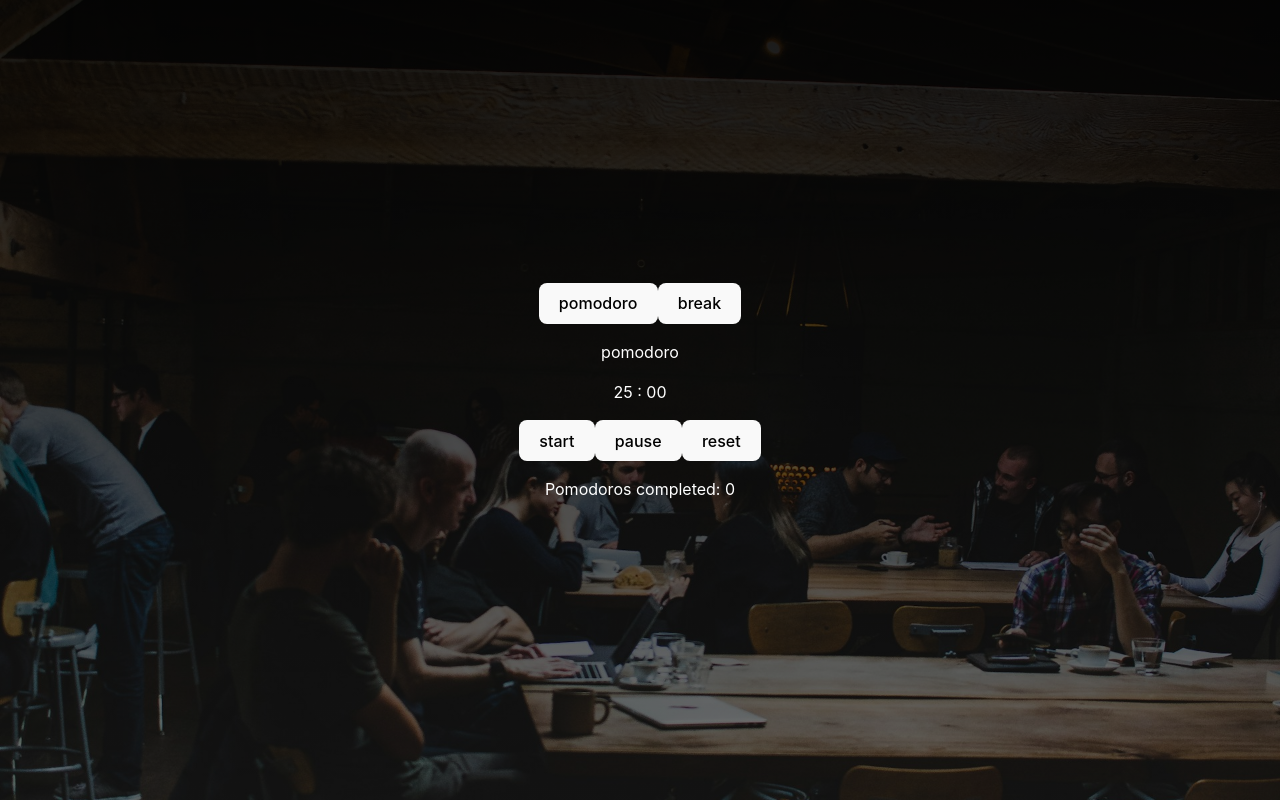
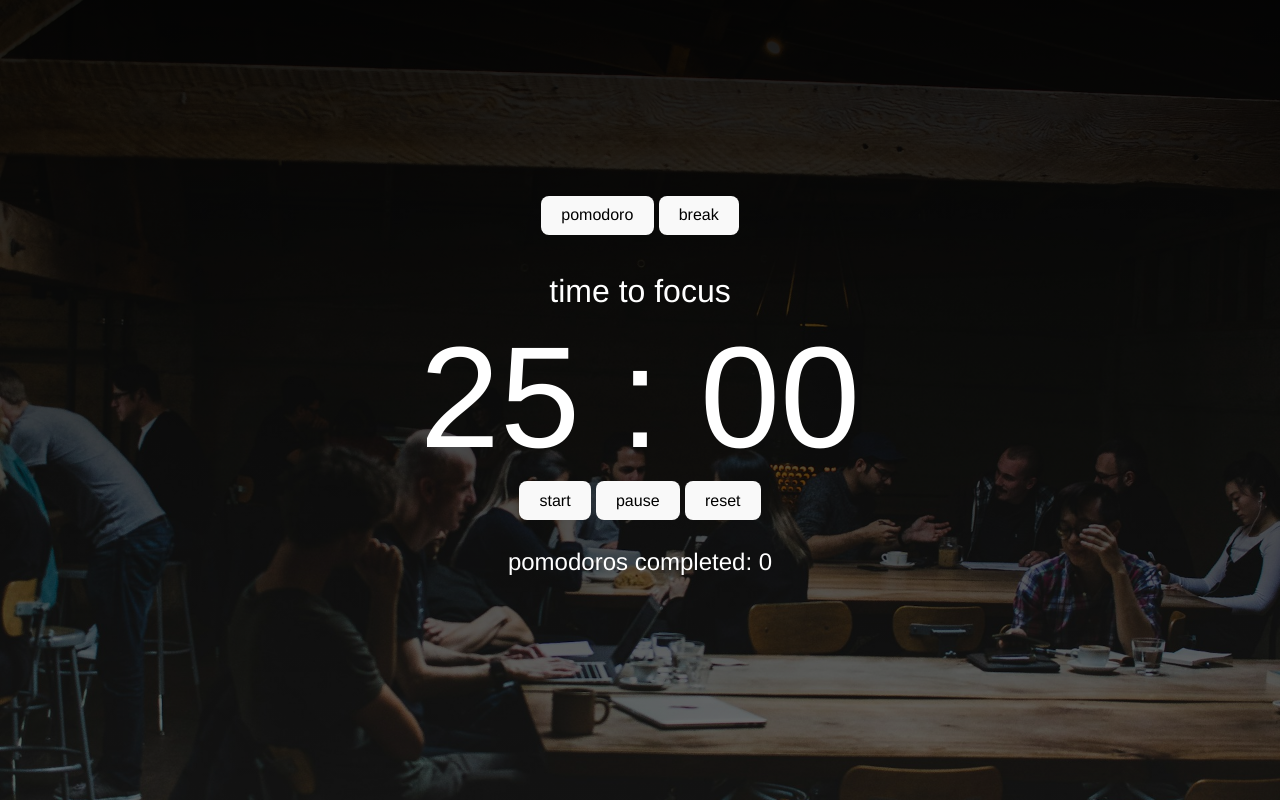
Before and after one commit to alexhippo/cafe-pomodoro, a React (Vite) app: page / in a window 1280 px wide. Built offline with nearby package versions, Linux system fonts and the light colour scheme.

Commit message:
Align layout according to design

```diff
--- a/src/App.tsx
+++ b/src/App.tsx
@@ -74,9 +74,12 @@ function App() {
 
   return (
     <>
+      <div className="controls">
         <button onClick={() => { handleTypeClick('pomodoro'); }}>pomodoro</button>
         <button onClick={() => { handleTypeClick('break'); }}>break</button>
+      </div>
       <Timer type={timerType} time={time} />
+      <div className="controls">
         <button onClick={() => {
           handleStartClick();
         }}>
@@ -92,6 +95,7 @@ function App() {
         }}>
           reset
         </button>
+      </div>
       <RoundsDisplay rounds={numberOfRounds} />
     </>
   )
--- a/src/components/RoundsDisplay.tsx
+++ b/src/components/RoundsDisplay.tsx
@@ -7,7 +7,7 @@ type RoundsDisplayProps = {
 const RoundsDisplay: React.FunctionComponent<RoundsDisplayProps> = (props: RoundsDisplayProps) => {
   const { rounds } = props;
   return (
-    <p>Pomodoros completed: {rounds}</p>
+    <p className="rounds">pomodoros completed: {rounds}</p>
   )
 }
 
--- a/src/components/Timer.tsx
+++ b/src/components/Timer.tsx
@@ -10,10 +10,17 @@ type TimerProps = {
 const Timer: React.FunctionComponent<TimerProps> = (props: TimerProps) => {
   const { type, time } = props;
 
+  const typeMap = {
+    pomodoro: 'time to focus',
+    break: 'take a break',
+  }
+
   return (
     <>
-      <p>{type}</p>
-      <p>{Math.floor(time / 60).toString().padStart(2, '0')} : {Math.floor(time % 60).toString().padStart(2, '0')}</p>
+      <p className="type">{typeMap[type]}</p>
+      <div className="timer">
+        <span>{Math.floor(time / 60).toString().padStart(2, '0')} : {Math.floor(time % 60).toString().padStart(2, '0')}</span>
+      </div>
     </>
   )
 }
--- a/src/index.css
+++ b/src/index.css
@@ -1,5 +1,5 @@
 :root {
-  font-family: Inter, system-ui, Avenir, Helvetica, Arial, sans-serif;
+  font-family: Helvetica, Arial, sans-serif;
   line-height: 1.5;
   font-weight: 400;
 
@@ -36,6 +36,12 @@ h1 {
   line-height: 1.1;
 }
 
+.controls {
+  display: flex;
+  justify-content: center;
+  gap: 5px;
+}
+
 button {
   border-radius: 8px;
   border: 1px solid transparent;
@@ -56,3 +62,19 @@ button:focus,
 button:focus-visible {
   outline: 4px auto -webkit-focus-ring-color;
 }
+
+.timer {
+  font-size: 9rem;
+  padding: 0;
+  line-height: normal;
+}
+
+.type {
+  font-size: 2rem;
+  padding-bottom: 0;
+  margin-bottom: 0;
+}
+
+.rounds {
+  font-size: 1.5rem;
+}
```
Lines whose indentation alone changed are shown as unchanged.
